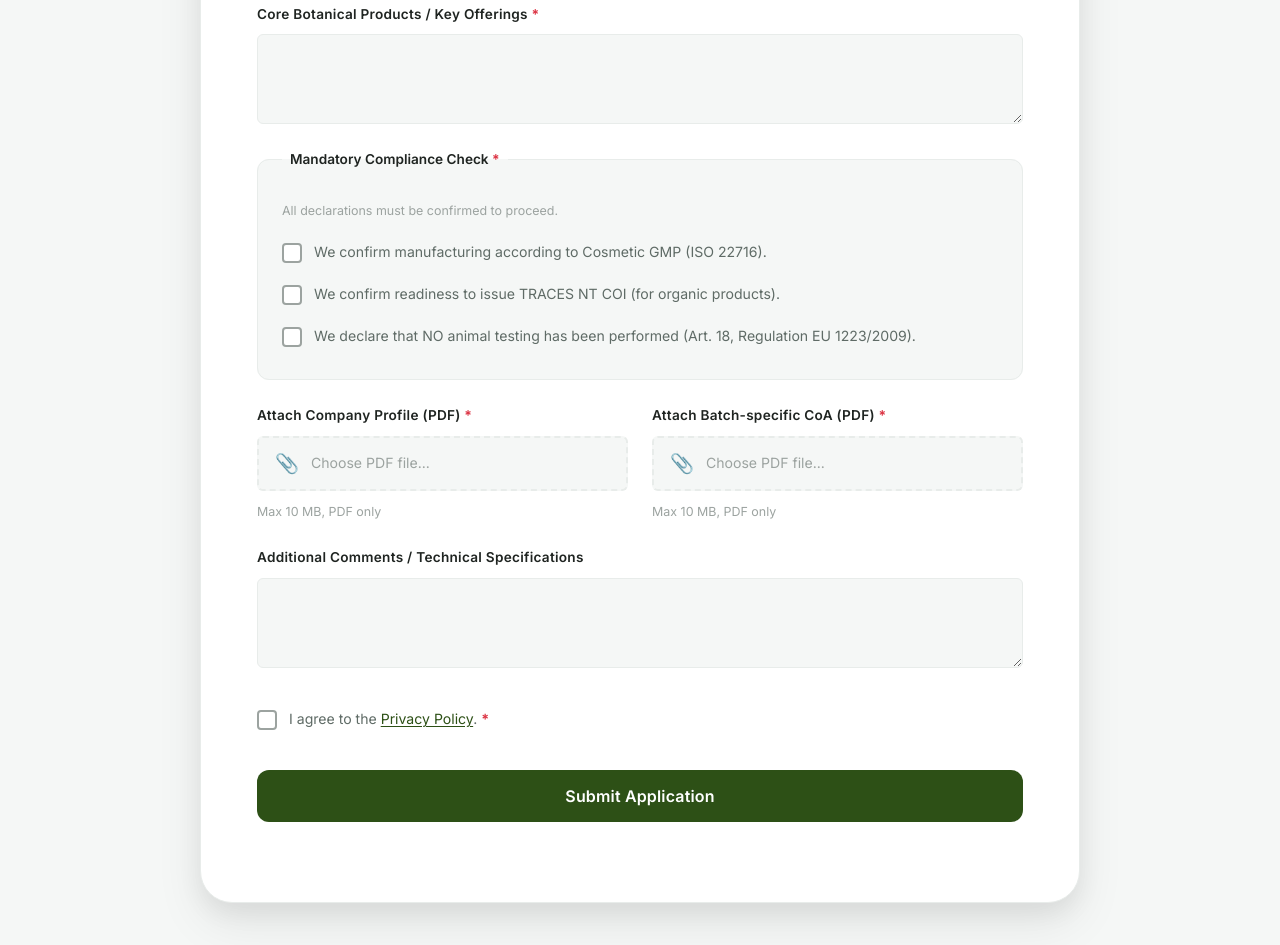
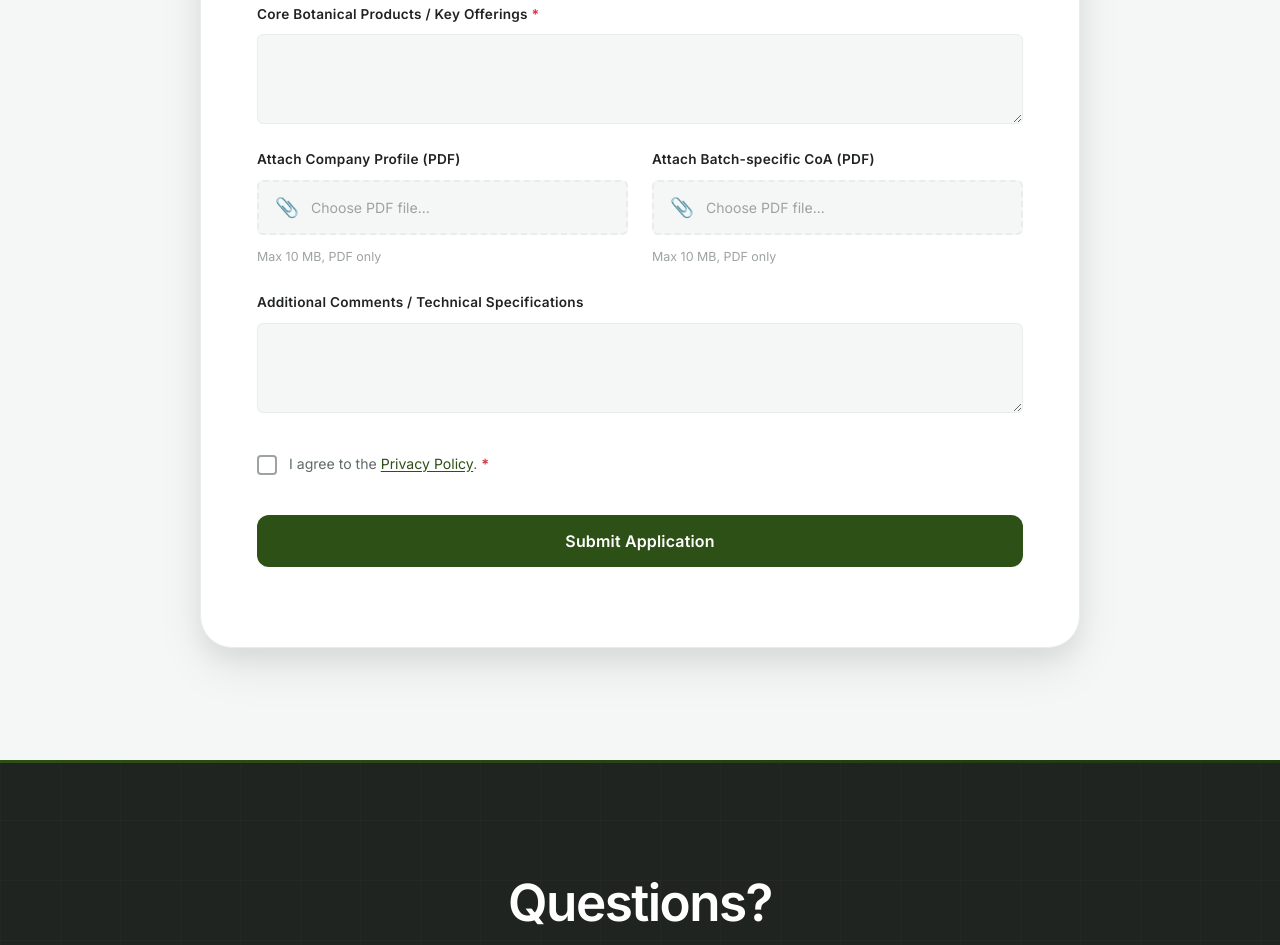
Before and after one commit to Moinul4399/haq-botanicals, a website: page supplier-portal.html in a window 1280 px wide. Shown: the part 5254-6199 px from the top of the page. Drawn offline with Linux system fonts and the light colour scheme.

Commit message:
Remove compliance checkboxes, make file uploads optional, add USt-ID
- Remove Mandatory Compliance Check section from supplier form
- Make Company Profile and CoA file uploads optional
- Add Umsatzsteuer-ID to Impressum

Co-Authored-By: Claude Opus 4.6 <noreply@anthropic.com>

```diff
--- a/supplier-portal.html
+++ b/supplier-portal.html
@@ -287,40 +287,13 @@
                             <textarea id="supplier-products" name="products" class="form__textarea" rows="3" required></textarea>
                         </div>
 
-                        <div class="form__group">
-                            <fieldset class="form__fieldset">
-                                <legend class="form__legend">
-                                    Mandatory Compliance Check <span class="form__required">*</span>
-                                </legend>
-                                <p class="form__hint">All declarations must be confirmed to proceed.</p>
-
-                                <label class="form__checkbox-label">
-                                    <input type="checkbox" name="compliance_gmp" class="form__checkbox" required data-compliance>
-                                    <span class="form__checkbox-custom"></span>
-                                    <span>We confirm manufacturing according to Cosmetic GMP (ISO 22716).</span>
-                                </label>
-
-                                <label class="form__checkbox-label">
-                                    <input type="checkbox" name="compliance_traces" class="form__checkbox" required data-compliance>
-                                    <span class="form__checkbox-custom"></span>
-                                    <span>We confirm readiness to issue TRACES NT COI (for organic products).</span>
-                                </label>
-
-                                <label class="form__checkbox-label">
-                                    <input type="checkbox" name="compliance_animal" class="form__checkbox" required data-compliance>
-                                    <span class="form__checkbox-custom"></span>
-                                    <span>We declare that NO animal testing has been performed (Art. 18, Regulation EU 1223/2009).</span>
-                                </label>
-                            </fieldset>
-                        </div>
-
                         <div class="form__grid form__grid--2col">
                             <div class="form__group">
                                 <label for="supplier-profile" class="form__label">
-                                    Attach Company Profile (PDF) <span class="form__required">*</span>
+                                    Attach Company Profile (PDF)
                                 </label>
                                 <div class="form__file-wrapper">
-                                    <input type="file" id="supplier-profile" name="company_profile" class="form__file-input" accept=".pdf" required>
+                                    <input type="file" id="supplier-profile" name="company_profile" class="form__file-input" accept=".pdf">
                                     <div class="form__file-display">
                                         <span class="form__file-icon">&#128206;</span>
                                         <span class="form__file-text">Choose PDF file...</span>
@@ -331,10 +304,10 @@
 
                             <div class="form__group">
                                 <label for="supplier-coa" class="form__label">
-                                    Attach Batch-specific CoA (PDF) <span class="form__required">*</span>
+                                    Attach Batch-specific CoA (PDF)
                                 </label>
                                 <div class="form__file-wrapper">
-                                    <input type="file" id="supplier-coa" name="coa_document" class="form__file-input" accept=".pdf" required>
+                                    <input type="file" id="supplier-coa" name="coa_document" class="form__file-input" accept=".pdf">
                                     <div class="form__file-display">
                                         <span class="form__file-icon">&#128206;</span>
                                         <span class="form__file-text">Choose PDF file...</span>
```
Also changed, not shown: impressum.html (+6 -0 lines).
